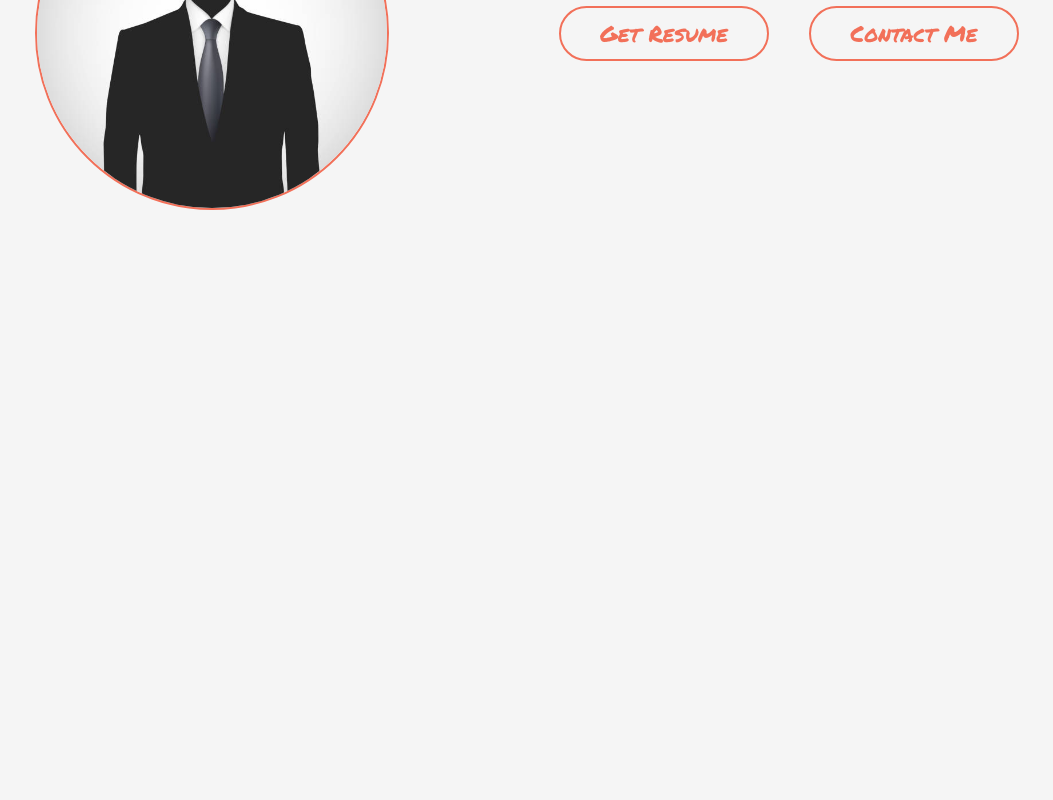
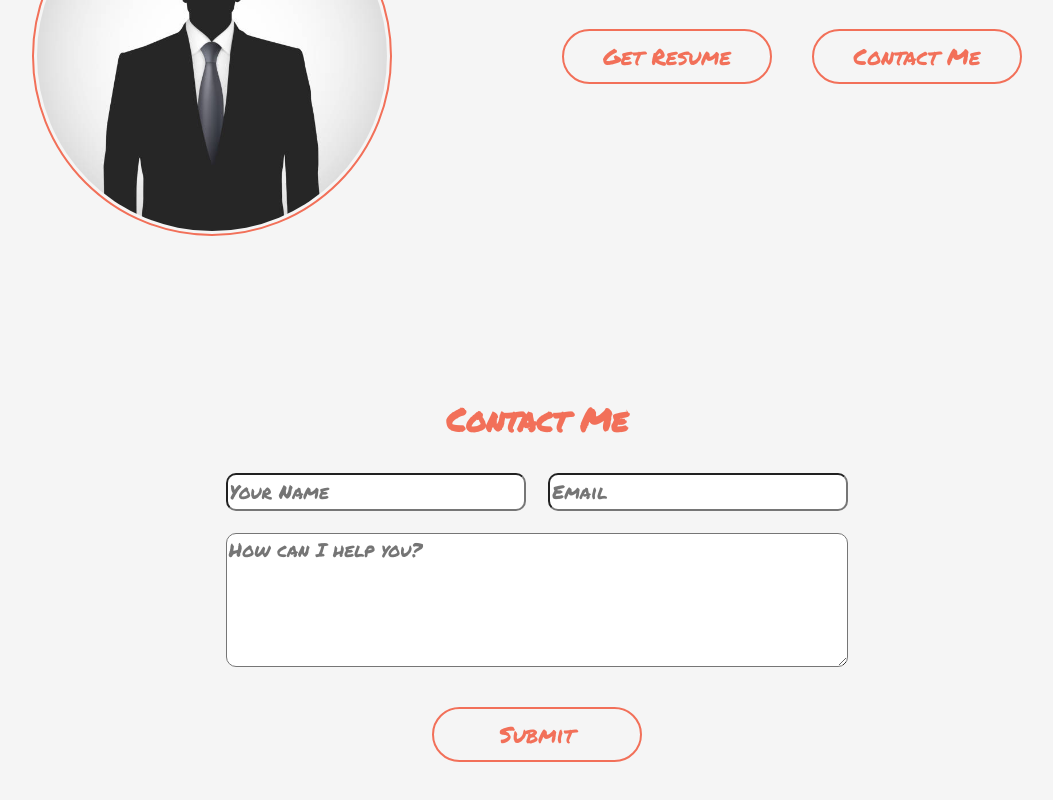
Before and after one commit to dsreagan/my-website, a React (Create React App) app in the folder client/: page / in a window 1280 px wide. Shown: the part 304-1104 px from the top of the page, without its empty margins (103-1156 px from the left). Before the commit the page ends 800 px from the top, so only its background shows below. Built offline with nearby package versions, Linux system fonts and the light colour scheme.

Commit message:
Add contact form

```diff
--- a/client/public/style.css
+++ b/client/public/style.css
@@ -24,14 +24,14 @@ nav > ul {
     margin: 0px 60px;
 }
 
-li {
+nav > ul > li {
     display: inline-block;
     margin: 0px 30px;
     font-size: 1.6em;
     color: #F27059;
 }
 
-li:hover {
+nav > ul > li:hover {
     color: #F7B267;
     cursor: pointer;
 }
@@ -41,14 +41,15 @@ main {
     display: flex;
     justify-content: center;
     align-items: center;
-    margin: 80px;
+    margin: 100px;
 }
 
-img {
+main > img {
     height: 350px;
     margin-right: 150px;
     border: 2px solid #F27059;
     border-radius: 100%;
+    padding: 3px;
 }
 
 button {
@@ -67,3 +68,35 @@ button:hover {
     background-color: #F27059;
     color: #F5F5F5;
 }
+
+.contact {
+    margin-top: 160px;
+    text-align: center;
+    color: #F27059;
+}
+
+.contact-grid {
+    display: grid;
+    gap: 1.4em;
+    grid-template-columns: repeat(2, 300px);
+    justify-content: center;
+    margin-top: 30px;
+}
+
+input, textarea {
+    border-radius: 10px;
+    font-size: 1.2em;
+}
+
+.contact-grid > input {
+    height: 32px;
+}
+
+.contact-grid > textarea {
+    height: 128px;
+    grid-column: span 2;
+}
+
+.contact > button {
+    margin: 40px;
+}
--- a/client/src/App.js
+++ b/client/src/App.js
@@ -1,5 +1,6 @@
 import Navbar from './components/Navbar'
 import Main from './components/Main'
+import ContactForm from './components/ContactForm'
 
 export default function App() {
 
@@ -7,6 +8,7 @@ export default function App() {
     <div className="App">
       <Navbar />
       <Main />
+      <ContactForm />
     </div>
   )
 }
--- a/client/src/components/ContactForm.js
+++ b/client/src/components/ContactForm.js
@@ -0,0 +1,46 @@
+import React, {useState} from 'react'
+
+export default function ContactForm() {
+
+    const [formData, setFormData] = useState(
+        {name: "", email: "", message: ""}
+    )
+
+    console.log(formData)
+
+    function handleChange(event) {
+        setFormData(prevFormData => ({
+            ...prevFormData,
+            [event.target.name]: event.target.value
+        }))
+    }
+
+    return (
+        <div className="contact">
+            <h1>Contact Me</h1>
+            <div className="contact-grid">
+                <input
+                    type="text"
+                    placeholder="Your Name"
+                    onChange={handleChange}
+                    name="name"
+                    value={formData.name}
+                />
+                <input
+                    type="email"
+                    placeholder="Email"
+                    onChange={handleChange}
+                    name="email"
+                    value={formData.email}
+                />
+                <textarea
+                    placeholder="How can I help you?"
+                    onChange={handleChange}
+                    name="message"
+                    value={formData.message}
+                />
+            </div>
+            <button>Submit</button>
+        </div>
+    )
+}
--- a/client/src/components/Navbar.js
+++ b/client/src/components/Navbar.js
@@ -2,11 +2,11 @@ import React from 'react'
 
 export default function Navbar() {
     return (
-        <nav className="my-navbar">
+        <nav>
             <ul>
                 <li>Home</li>
                 <li>Projects</li>
-                <li>About Me</li>
+                <li>Education</li>
             </ul>
         </nav>
     )
```
